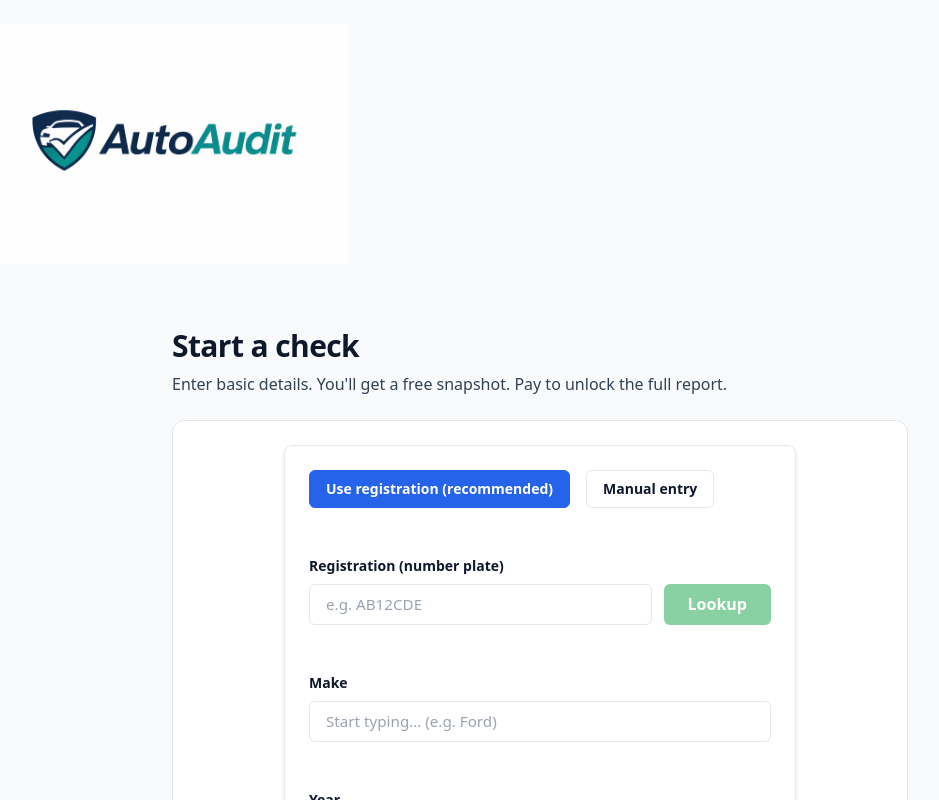
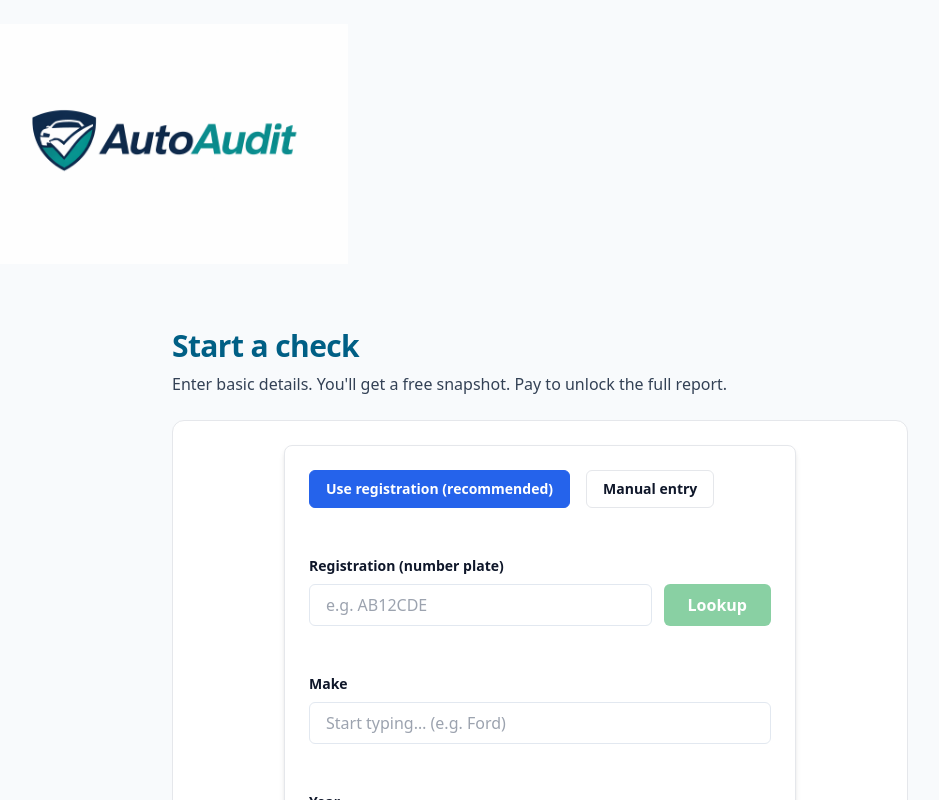
Before and after one commit to mickleethirty-vendium/autoaudit, a Next.js app: page /check in a window 1280 px wide. Shown: the top 800 px of the page, without its empty margins (100-1039 px from the left). Built offline with nearby package versions, Linux system fonts and the light colour scheme.

Commit message:
Updated logo styling, layout, and color scheme for professional look

```diff
--- a/app/globals.css
+++ b/app/globals.css
@@ -3,12 +3,11 @@
 @tailwind utilities;
 
 /* ========== Base Reset ========== */
-
 html, body {
   padding: 0;
   margin: 0;
-  background: #f8fafc; /* very light grey */
-  color: #0f172a;      /* slate-900 */
+  background: #f8fafc; /* Light grey background */
+  color: #0f172a; /* Slate-900 for text */
   font-family: ui-sans-serif, system-ui, -apple-system, BlinkMacSystemFont,
     "Segoe UI", Roboto, "Helvetica Neue", Arial, "Noto Sans", sans-serif;
 }
@@ -18,21 +17,37 @@ html, body {
   box-sizing: border-box;
 }
 
-/* Headings */
+/* Global typography */
 h1, h2, h3 {
   letter-spacing: -0.02em;
+  font-weight: 600;
+  color: #005f85; /* Dark blue from logo */
 }
 
-/* Professional Card Styling */
+/* ========== Layout - Logo container ========== */
+.logo-container {
+  width: 33%; /* Make logo take up 1/3rd of the page */
+  max-width: 360px;
+  margin-bottom: 32px;
+  text-align: left;
+}
+
+.logo {
+  max-width: 100%;
+  height: auto;
+}
+
+/* ========== Professional Card Styling ========== */
 .card {
   background: white;
   border-radius: 1rem;
   border: 1px solid #e2e8f0;
   padding: 2rem;
   box-shadow: 0 4px 20px rgba(0, 0, 0, 0.04);
+  margin-bottom: 1.5rem;
 }
 
-/* Button Base */
+/* ========== Buttons ========== */
 .btn-primary {
   display: inline-flex;
   align-items: center;
@@ -40,14 +55,14 @@ h1, h2, h3 {
   border-radius: 0.75rem;
   padding: 0.75rem 1.5rem;
   font-weight: 600;
-  background: #16a34a;
+  background: #16a34a; /* Teal for the primary button */
   color: white;
   transition: all 0.2s ease;
 }
 
 .btn-primary:hover {
   background: #15803d;
-  transform: translateY(-1px);
+  transform: translateY(-1px); /* Slight hover effect */
 }
 
 .btn-outline {
@@ -66,19 +81,61 @@ h1, h2, h3 {
   background: #f1f5f9;
 }
 
-/* Inputs */
+/* ========== Inputs ========== */
 input, select {
   width: 100%;
   border: 1px solid #e2e8f0;
   border-radius: 0.75rem;
   padding: 0.75rem 1rem;
-  font-size: 0.95rem;
+  font-size: 1rem; /* Standardized font size */
   background: white;
   transition: all 0.2s ease;
 }
 
 input:focus, select:focus {
   outline: none;
-  border-color: #2563eb;
-  box-shadow: 0 0 0 3px rgba(37, 99, 235, 0.15);
+  border-color: #2563eb; /* Blue focus effect */
+  box-shadow: 0 0 0 3px rgba(37, 99, 235, 0.15); /* Blue glow on focus */
 }
+
+/* ========== Headings ========== */
+h1 {
+  font-size: 2.5rem; /* Larger font for main headers */
+  font-weight: 700;
+  color: #005f85; /* Dark blue */
+}
+
+h2 {
+  font-size: 2rem;
+}
+
+h3 {
+  font-size: 1.5rem;
+}
+
+/* ========== Page Layout ========== */
+section {
+  background-color: white;
+  border-radius: 12px;
+  box-shadow: 0px 4px 20px rgba(0, 0, 0, 0.05); /* Soft shadow for sections */
+  padding: 24px;
+  margin-bottom: 24px;
+}
+
+/* ========== Spacing ========== */
+.mt-8 {
+  margin-top: 2rem;
+}
+
+.mb-8 {
+  margin-bottom: 2rem;
+}
+
+/* ========== Custom Utilities ========== */
+.text-slate-900 {
+  color: #0f172a; /* Dark slate color */
+}
+
+.text-teal-500 {
+  color: #16a34a; /* Teal color */
+}
```
